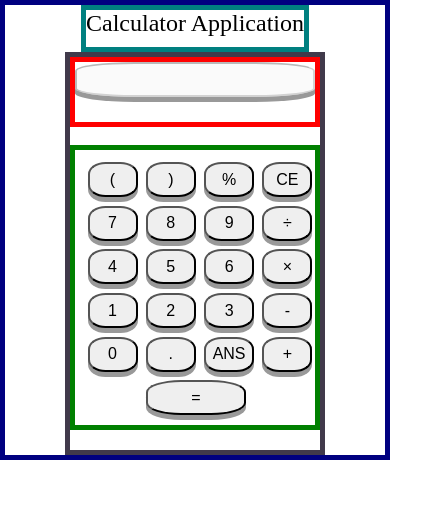
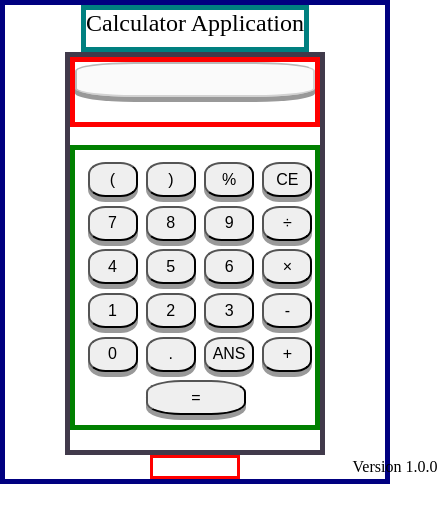
Before and after one commit to jesusestrocio/jesusestrocio.github.io, a plain HTML site: page main.html in a window 390 px wide. Shown: the whole page, 437 px wide, since content can reach past the window. Drawn offline with Linux system fonts and the light colour scheme.

Commit message:
Made some changes in the development branch and now I'm going to merge it to the master branch

```diff
--- a/main.html
+++ b/main.html
@@ -44,5 +44,13 @@
 
       </div>
     </section>
-    <script src="script.js"></script>
+
+    <footer>
+      <p class="version-details">Version 1.0.0</p>
+    </footer>
+
   </body>
+
+  <script src="script.js"></script>
+
+</html>
--- a/styles.css
+++ b/styles.css
@@ -27,6 +27,15 @@ body {
       border-width: 5px;
       border-style: solid;
       border-color: teal;
+    }
+  footer {
+    border: solid red;
+    height: auto;
+    width: auto;
+  }
+  .version-details {
+    position: relative;
+    left: 200px;
   }
 
   .calculator-container {
```
Lines whose indentation alone changed are shown as unchanged.
